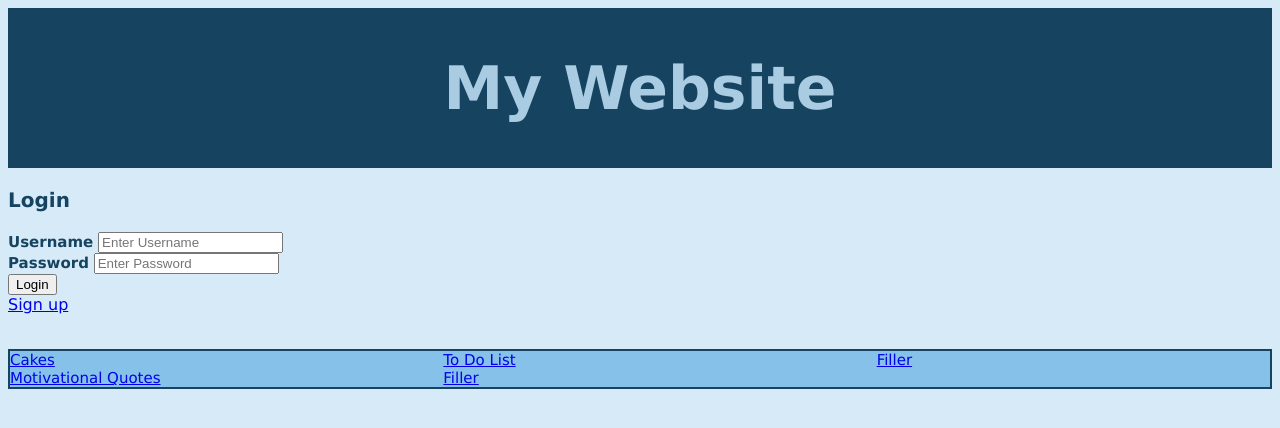
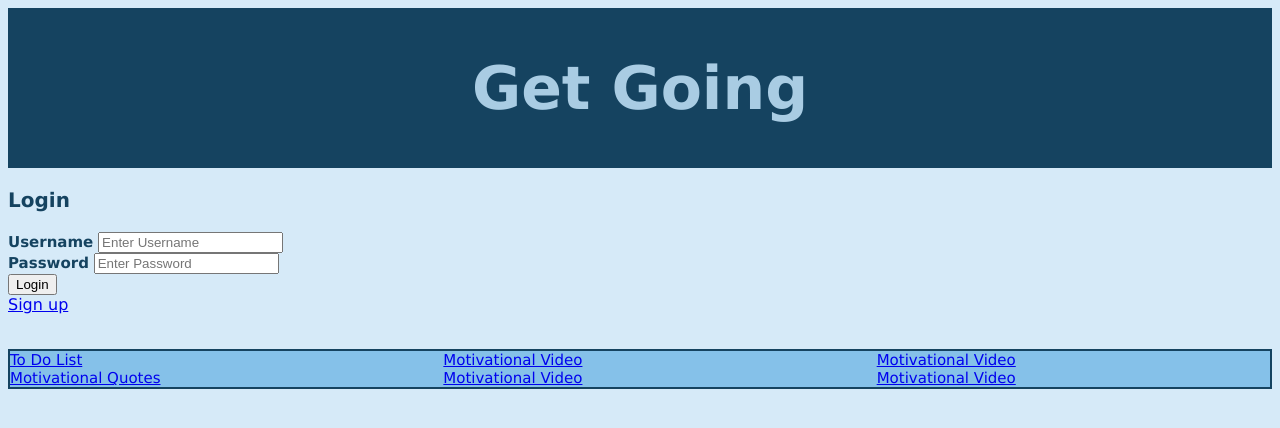
Before and after one commit to williamsauvageau/newhacks2021, a plain HTML site: page templates/index.html in a window 1280 px wide. Drawn offline with Linux system fonts and the light colour scheme.

Commit message:
Update index.html

```diff
--- a/templates/index.html
+++ b/templates/index.html
@@ -31,7 +31,7 @@
 
 <body>
 <div id="TopHeader">
-    <h1>My Website</h1>
+    <h1>Get Going</h1>
 </div>
 
 <div id="LoginHeader">
@@ -61,15 +61,17 @@
 
 <body>
 <div id="HyperLinks">
-    <a href="http://127.0.0.1:5000/cakes">Cakes</a>
+    <a href="http://127.0.0.1:5000/todo">To Do List</a>
     <br>
     <a href="http://127.0.0.1:5000/motivational">Motivational Quotes</a>
     <br>
-    <a href="http://127.0.0.1:5000/todo">To Do List</a>
+    <a href="https://www.youtube.com/watch?v=dQw4w9WgXcQ">Motivational Video</a>
     <br>
-    <a href="http://127.0.0.1:5000/cakes">Filler</a>
+    <a href="https://www.youtube.com/watch?v=dQw4w9WgXcQ">Motivational Video</a>
     <br>
-    <a href="http://127.0.0.1:5000/cakes">Filler</a>
+    <a href="https://www.youtube.com/watch?v=dQw4w9WgXcQ">Motivational Video</a>
+    <br>
+    <a href="https://www.youtube.com/watch?v=dQw4w9WgXcQ">Motivational Video</a>
     <br>
     </div>
 </body>
```
